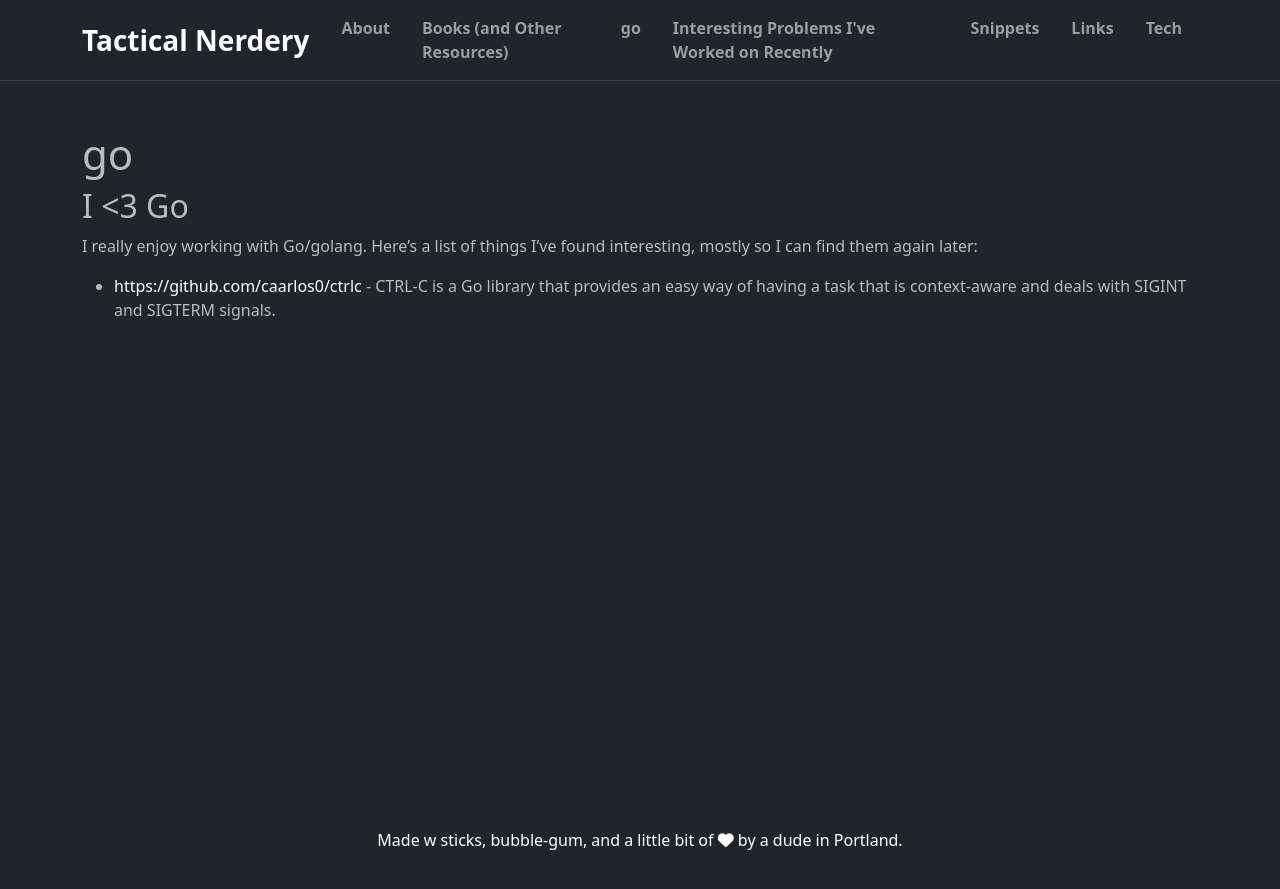
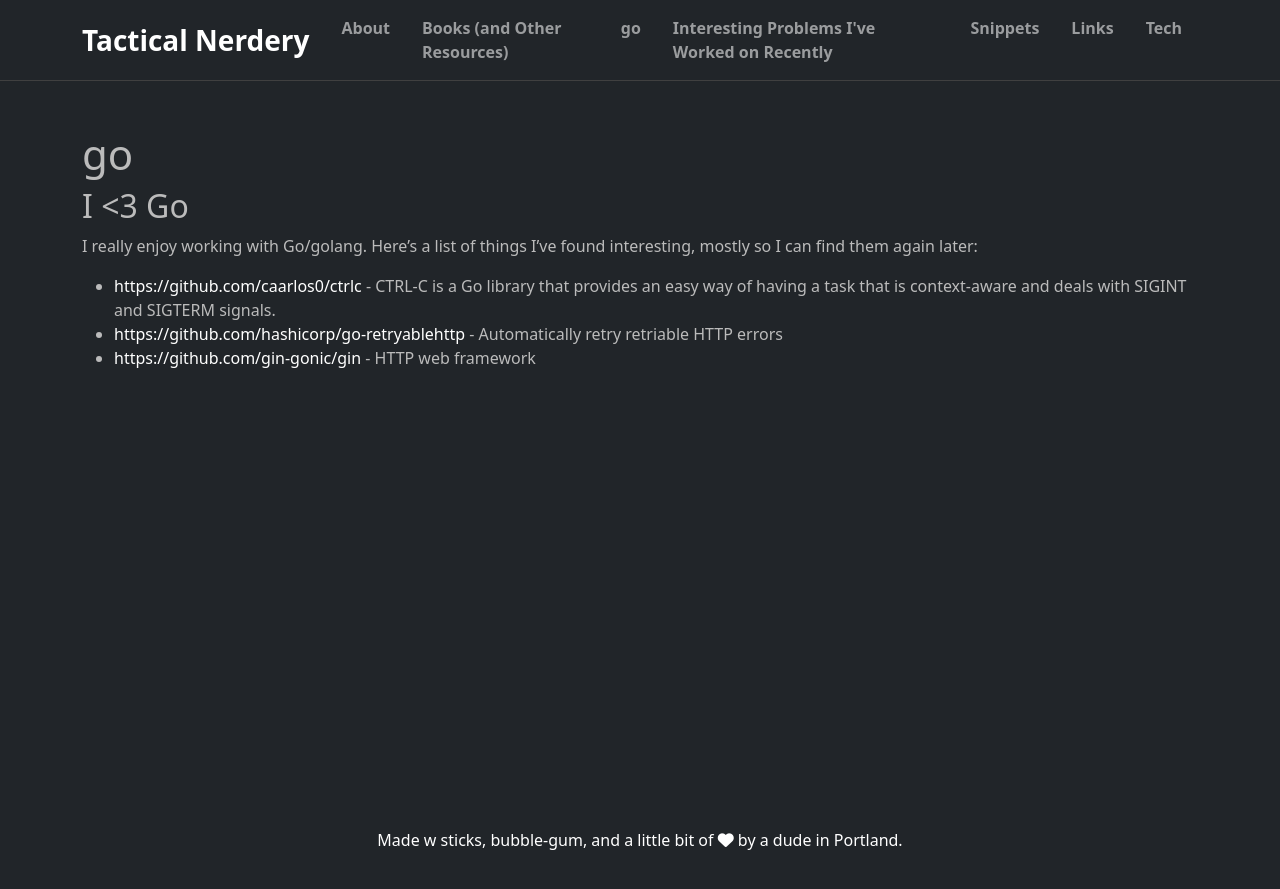
Before and after one commit to rayterrill/tacticalnerdery.com.old, a Jekyll site: the page built from go.md, in a window 1280 px wide. Shown: the top 889 px of the page. Built offline with Jekyll 4.4.1, drawn with Linux system fonts in a browser that asks for light colours; nearby versions of some CDN libraries.

Commit message:
Update go.md

```diff
--- a/go.md
+++ b/go.md
@@ -9,3 +9,5 @@ permalink: /go/
 I really enjoy working with Go/golang. Here's a list of things I've found interesting, mostly so I can find them again later:
 
 * <https://github.com/caarlos0/ctrlc> - CTRL-C is a Go library that provides an easy way of having a task that is context-aware and deals with SIGINT and SIGTERM signals.
+* <https://github.com/hashicorp/go-retryablehttp> - Automatically retry retriable HTTP errors
+* <https://github.com/gin-gonic/gin> - HTTP web framework
```
